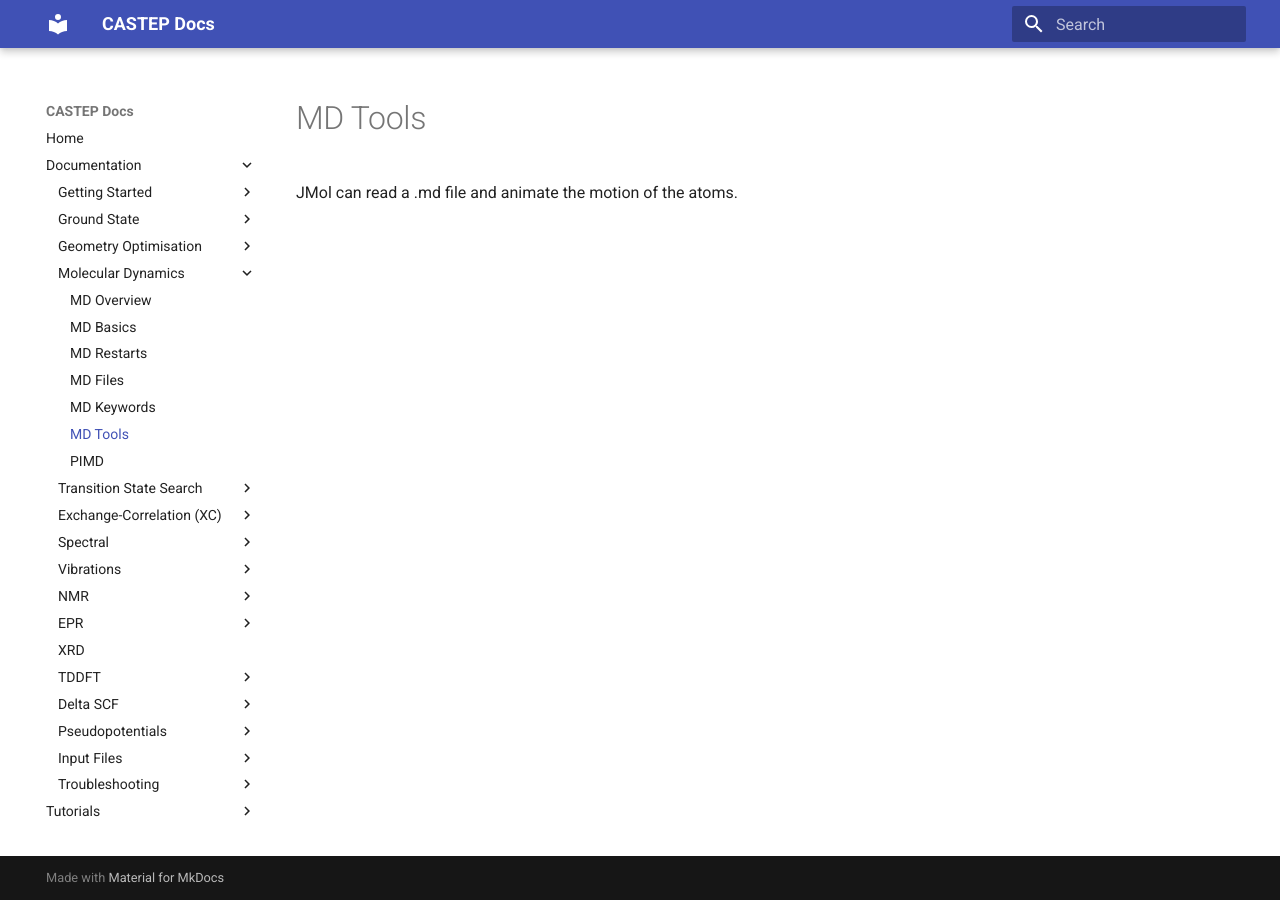
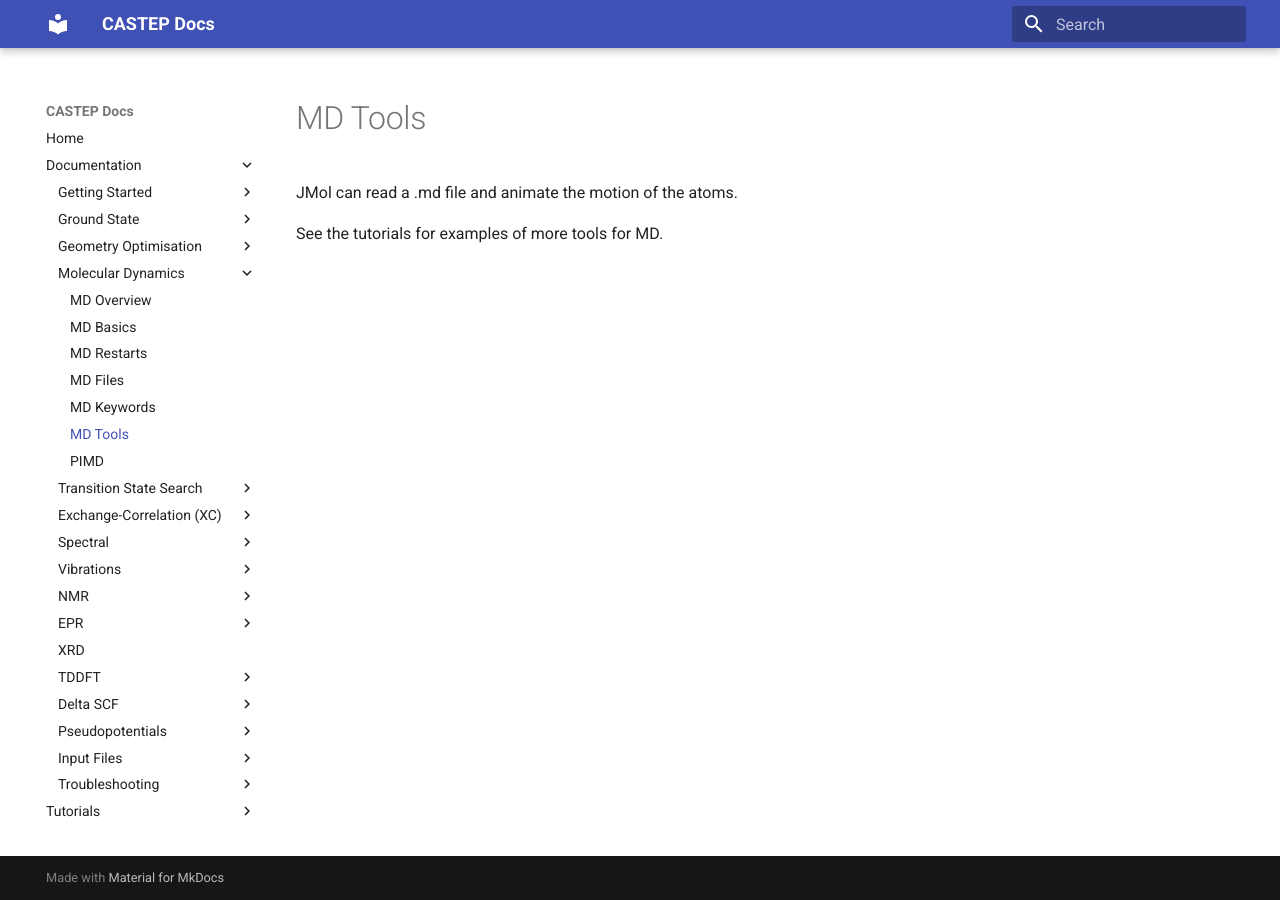
Before and after one commit to castep-docs/castep-docs, an MkDocs documentation site: the page built from docs/documentation/Molecular_Dynamics/tools.md, in a window 1280 px wide. Built offline with MkDocs 1.6.1 and Material for MkDocs 9.7.7, drawn with Linux system fonts in a browser that asks for light colours.

Commit message:
Stub text

```diff
--- a/docs/documentation/Molecular_Dynamics/tools.md
+++ b/docs/documentation/Molecular_Dynamics/tools.md
@@ -1 +1,3 @@
 JMol can read a .md file and animate the motion of the atoms.
+
+See the tutorials for examples of more tools for MD.
```
